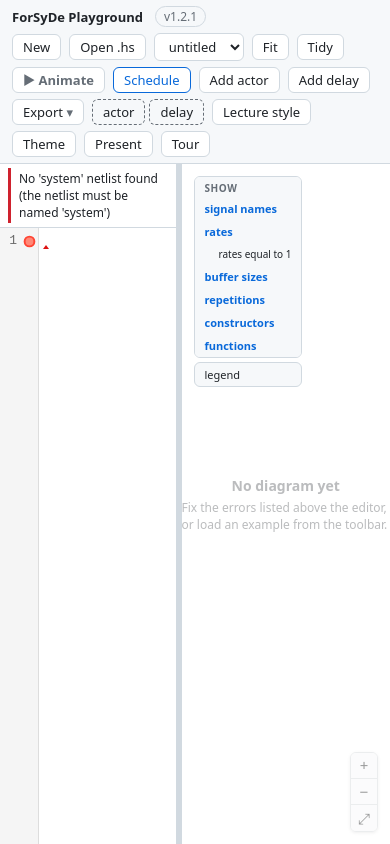
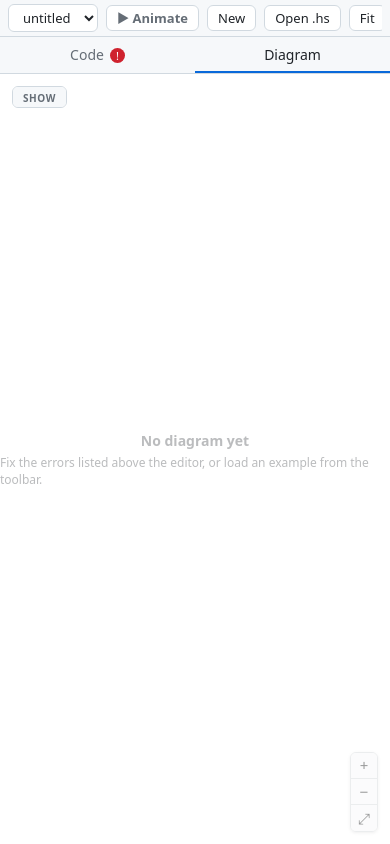
Before and after one commit to ramadhanafif/ForSyDe-Diagram-Web, a React (Vite) app: page / in a window 390 px wide. Built offline with nearby package versions, Linux system fonts and the light colour scheme.

Commit message:
app: lay out phones as one pane at a time with a readable fit and a bottom-sheet popover

```diff
--- a/src/app/App.tsx
+++ b/src/app/App.tsx
@@ -1,4 +1,4 @@
-import { useCallback, useEffect, useMemo, useRef, useState } from 'react';
+import { useCallback, useEffect, useMemo, useRef, useState, useSyncExternalStore } from 'react';
 import { orderDiagnostics, type Diagnostic } from '../core/ast';
 import {
   addInput,
@@ -204,6 +204,22 @@ function componentCount(ir: IRSystem): number {
   return new Set(nodes.map(find)).size;
 }
 
+/** Phones, portrait or landscape: one pane at a time. theme.css has the same query. */
+const COMPACT_QUERY = '(max-width: 700px), (max-height: 500px) and (pointer: coarse)';
+/** On a phone a fit stops here: 10 px labels stay at 9 px and the view pans instead. */
+const COMPACT_FIT_MIN = 0.9;
+
+function useMedia(query: string): boolean {
+  return useSyncExternalStore(
+    (changed) => {
+      const m = window.matchMedia(query);
+      m.addEventListener('change', changed);
+      return () => m.removeEventListener('change', changed);
+    },
+    () => window.matchMedia(query).matches,
+  );
+}
+
 const NOTICE_TIMEOUT_MS = 5000;
 /** Presenting, a fit may zoom this far: 10 px labels read at 30 px on a small model. */
 const PRESENT_FIT_MAX = 3;
@@ -294,6 +310,10 @@ export function App() {
   );
   const [legendOpen, setLegendOpen] = useState(false);
   const [presenting, setPresenting] = useState(false);
+  const compact = useMedia(COMPACT_QUERY);
+  // on a phone one pane shows at a time; the diagram first
+  const [tab, setTab] = useState<'code' | 'diagram'>('diagram');
+  const [showOpen, setShowOpen] = useState(false);
   useEffect(() => storageSet('showFlags', JSON.stringify(showFlags)), [showFlags]);
 
   // transient toast for refused gestures, optionally with an undo action
@@ -945,7 +965,7 @@ export function App() {
   });
 
   return (
-    <div className={`app${presenting ? ' presenting' : ''}`}>
+    <div className={`app tab-${tab}${presenting ? ' presenting' : ''}`}>
       <Toolbar
         example={example}
         onExample={loadExample}
@@ -969,6 +989,28 @@ export function App() {
         presenting={presenting}
         onPresent={togglePresent}
       />
+      <nav className="tabs" role="tablist">
+        {(['code', 'diagram'] as const).map((t) => (
+          <button
+            key={t}
+            role="tab"
+            aria-selected={tab === t}
+            onClick={() => {
+              setTab(t);
+              setPopover(null);
+              setMenu(null);
+              if (t === 'diagram') setFitRequest((n) => n + 1); // it measured 0x0 while hidden
+            }}
+          >
+            {t === 'code' ? 'Code' : 'Diagram'}
+            {t === 'code' && diagnostics.some((d) => d.severity === 'error') && (
+              <span className="tab-errors" aria-label="has errors">
+                !
+              </span>
+            )}
+          </button>
+        ))}
+      </nav>
       <main className="panes" ref={panesRef} style={{ ['--split' as string]: splitRatio }}>
         <section className="pane editor-pane">
           <ErrorBar
@@ -1009,6 +1051,7 @@ export function App() {
             flash={flash}
             fitRequest={fitRequest}
             fitMax={presenting ? PRESENT_FIT_MAX : undefined}
+            fitMin={compact ? COMPACT_FIT_MIN : undefined}
             consumePendingFit={consumePendingFit}
             onNodeClick={(id, cx, cy) => {
               if (!model?.ir.processes.some((q) => q.name === id)) return;
@@ -1027,9 +1070,15 @@ export function App() {
             onDropInsert={onDropInsert}
             onConnect={onConnect}
           />
-          <div className="float-controls">
+          <div className={`float-controls${showOpen ? ' open' : ''}`}>
             <span className="detail-switch" title="Toggle each annotation on the diagram">
-              <span className="switch-title">show</span>
+              <button
+                className="switch-title"
+                aria-expanded={showOpen}
+                onClick={() => setShowOpen((v) => !v)}
+              >
+                show
+              </button>
               {FLAG_LABELS.map(([key, label]) => (
                 <span key={key} className="switch-group">
                   <button
--- a/src/diagram/theme.css
+++ b/src/diagram/theme.css
@@ -61,6 +61,12 @@ body {
   display: flex;
   flex-direction: column;
   height: 100vh;
+  /* phones: the height left once the browser's bars are shown */
+  height: 100dvh;
+}
+
+.tabs {
+  display: none;
 }
 
 .toolbar {
@@ -688,6 +694,14 @@ body {
   color: var(--accent);
 }
 
+/* a heading on a wide screen; on a phone it folds and unfolds the panel */
+.float-controls button.switch-title {
+  padding: 4px 10px 2px;
+  font-size: 10px;
+  color: var(--fg-dim);
+  cursor: default;
+}
+
 /* legend card */
 .legend {
   position: absolute;
@@ -1523,3 +1537,125 @@ body {
 [data-theme='dark'] .cm-editor .cm-selectionBackground {
   background: rgba(68, 147, 248, 0.25);
 }
+
+/* ------------------------------------------------------------------ */
+/* phones (App.tsx COMPACT_QUERY): one pane at a time, the toolbar in  */
+/* one scrolling row, the SHOW panel folded, the popover a bottom sheet */
+
+@media (max-width: 700px), (max-height: 500px) and (pointer: coarse) {
+  .toolbar {
+    flex-wrap: nowrap;
+    padding: 4px 8px;
+  }
+
+  .brand,
+  .version {
+    display: none;
+  }
+
+  .toolbar-items {
+    flex-wrap: nowrap;
+    overflow-x: auto;
+    scrollbar-width: none;
+  }
+
+  .toolbar-items > * {
+    flex: none;
+  }
+
+  /* what a phone reaches for first, before the row scrolls */
+  .toolbar-items select,
+  .toolbar-items .animate-button {
+    order: -1;
+  }
+
+  .tabs {
+    display: flex;
+    border-bottom: 1px solid var(--border);
+    background: var(--bg-panel);
+  }
+
+  .tabs button {
+    flex: 1;
+    min-height: 36px;
+    border: none;
+    border-bottom: 2px solid transparent;
+    background: none;
+    color: var(--fg-dim);
+    font: inherit;
+    font-size: 14px;
+  }
+
+  .tabs button[aria-selected='true'] {
+    border-bottom-color: var(--accent);
+    color: var(--fg);
+  }
+
+  .tab-errors {
+    margin-left: 6px;
+    padding: 0 6px;
+    border-radius: 999px;
+    background: var(--error);
+    color: #fff;
+    font-size: 11px;
+  }
+
+  /* one column; the stored split ratio does not apply */
+  .panes {
+    grid-template-columns: 1fr;
+  }
+
+  .splitter,
+  .app.tab-diagram .editor-pane,
+  .app.tab-code .diagram-pane {
+    display: none;
+  }
+
+  .float-controls button.switch-title {
+    cursor: pointer;
+  }
+
+  .float-controls:not(.open) .switch-group {
+    display: none;
+  }
+
+  .float-controls:not(.open) > button {
+    display: none;
+  }
+
+  .popover {
+    position: fixed;
+    left: 0 !important;
+    right: 0;
+    top: auto !important;
+    bottom: 0;
+    max-height: 60dvh;
+    overflow: auto;
+    border-radius: 12px 12px 0 0;
+  }
+
+  /* what the actor means comes before the fields to edit it */
+  .popover .pop-facts {
+    order: -1;
+    margin: 0 0 6px;
+    padding: 0 0 6px;
+    border-top: none;
+    border-bottom: 1px solid var(--border);
+  }
+
+  .dock {
+    max-height: 45%;
+  }
+}
+
+/* fingers, not a mouse pointer */
+@media (pointer: coarse) {
+  .toolbar button,
+  .toolbar select,
+  .toolbar summary,
+  .timeline .tl-bar button,
+  .float-controls button {
+    min-height: 36px;
+    min-width: 36px;
+  }
+}
--- a/src/render/SceneView.tsx
+++ b/src/render/SceneView.tsx
@@ -41,6 +41,8 @@ export interface SceneViewProps {
   fitRequest: number;
   /** Highest zoom a fit may reach; presenting lets a small model fill the screen. */
   fitMax?: number;
+  /** Lowest zoom a fit may reach; a phone pans rather than shrink labels to dust. */
+  fitMin?: number;
   /** Polled after each scene change; true when a fit is pending (example load). */
   /** True once, when a fit is pending for the model with this source (example load, open). */
   consumePendingFit(source: string): boolean;
@@ -279,7 +281,7 @@ function anchorOf(scene: Scene, hit: Hit): Pt | null {
  * editing itself happens in App.
  */
 export function SceneView(p: SceneViewProps) {
-  const { pane: wrap, view, bind, fit, zoomBy } = usePanZoom(isBackground, p.fitMax);
+  const { pane: wrap, view, bind, fit, zoomBy } = usePanZoom(isBackground, p.fitMax, p.fitMin);
   const [selected, setSelected] = useState<Hit | null>(null);
   const [hover, setHover] = useState<Hit | null>(null);
   const [editingState, setEditing] = useState<Editing | null>(null);
--- a/src/render/usePanZoom.ts
+++ b/src/render/usePanZoom.ts
@@ -39,7 +39,11 @@ const dist = (a: Pt, b: Pt) => Math.hypot(a.x - b.x, a.y - b.y) || 1;
  * on `isBackground` pans, two touches pinch. `pane` and the `bind` handlers go
  * on the pane element; `view` is the transform for its content layer.
  */
-export function usePanZoom(isBackground: (target: EventTarget) => boolean, fitMax = FIT_MAX_ZOOM) {
+export function usePanZoom(
+  isBackground: (target: EventTarget) => boolean,
+  fitMax = FIT_MAX_ZOOM,
+  fitMin = MIN_ZOOM,
+) {
   const pane = useRef<HTMLDivElement>(null);
   const [view, setViewState] = useState<View>({ k: 1, tx: 0, ty: 0 });
   const viewRef = useRef(view);
@@ -85,17 +89,20 @@ export function usePanZoom(isBackground: (target: EventTarget) => boolean, fitMa
       const W = el.clientWidth;
       const H = el.clientHeight;
       const k = clampK(
-        Math.min(W / (frame.w * (1 + FIT_PADDING)), H / (frame.h * (1 + FIT_PADDING)), fitMax),
+        Math.max(
+          fitMin,
+          Math.min(W / (frame.w * (1 + FIT_PADDING)), H / (frame.h * (1 + FIT_PADDING)), fitMax),
+        ),
       );
-      const to = {
-        k,
-        tx: W / 2 - (frame.x + frame.w / 2) * k,
-        ty: H / 2 - (frame.y + frame.h / 2) * k,
-      };
+      // held at fitMin, a frame larger than the pane shows its start (the inputs)
+      // and pans for the rest, instead of cutting both ends
+      const start = (size: number, at: number, len: number) =>
+        len * k > size ? (size * FIT_PADDING) / 2 - at * k : size / 2 - (at + len / 2) * k;
+      const to = { k, tx: start(W, frame.x, frame.w), ty: start(H, frame.y, frame.h) };
       if (jumpIf?.(viewRef.current, to)) jump(to);
       else animateTo(to);
     },
-    [animateTo, jump, fitMax],
+    [animateTo, jump, fitMax, fitMin],
   );
 
   const zoomBy = useCallback(
```
Also changed, not shown: 2 other files (tests, documents, lock files or other folders).
